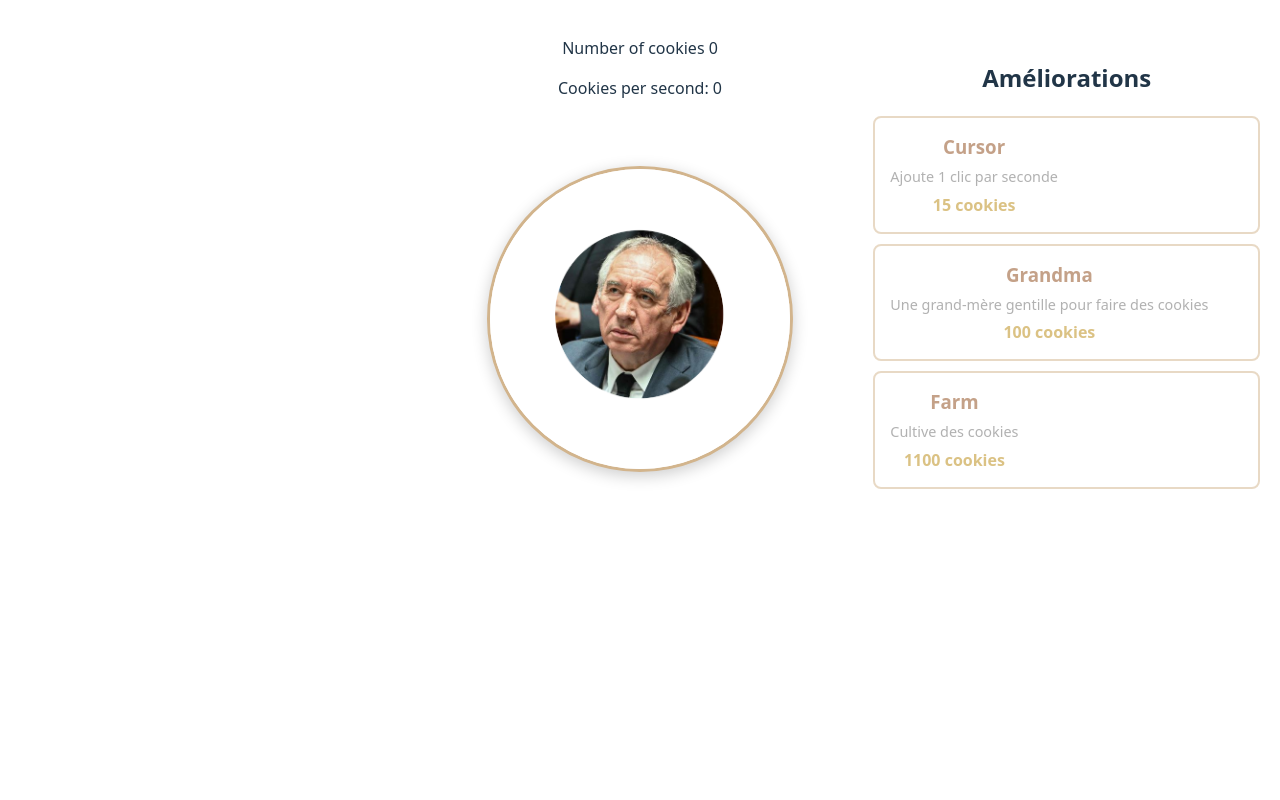
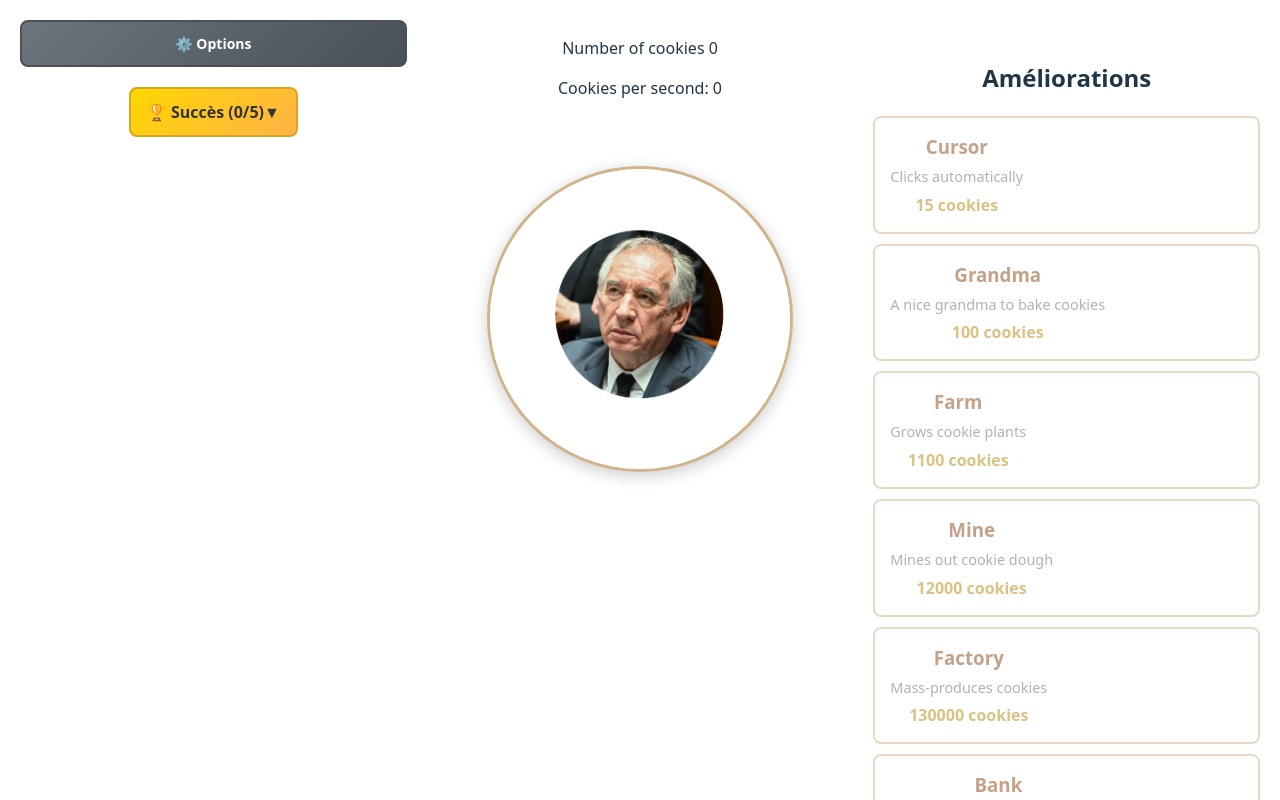
Before and after one commit to GorgorQ/Cookie-Clicker, a Vue app: page / in a window 1280 px wide. Built offline with nearby package versions, Linux system fonts and the light colour scheme.

Commit message:
J'ai fais des trucs

```diff
--- a/src/App.vue
+++ b/src/App.vue
@@ -1,7 +1,8 @@
 <template>
   <div class="container">
     <section class="left">
-      <!-- Contenu à définir -->
+      <Options />
+      <Achievements :cookies="count" :total-clicks="count" :upgrades="[]" />
     </section>
     <section class="center">
       <div class="cookies-stats">
@@ -11,60 +12,26 @@
       <img class="cookie-btn" src="./assets/image.png" @click="count++" alt="Cookie">
     </section>
     <section class="right">
-      <Upgrades :cookies="count" :upgrades="upgrades" @buy-upgrade="buyUpgrade" />
+      <Upgrades :cookies="count" @buy-upgrade="buyUpgrade" @cps-update="updateCps" />
     </section>
   </div>
 </template>
 
 <script setup>
-import { ref, computed, onMounted, onUnmounted } from "vue"
+import { ref, onMounted, onUnmounted } from "vue"
 import Upgrades from "./components/Upgrades.vue"
+import Achievements from "./components/Achievements.vue"
+import Options from "./components/Options.vue"
 
 const count = ref(0)
+const cookiesPerSecond = ref(0)
 
-const upgrades = ref([
-  {
-    id: 1,
-    name: "Cursor",
-    description: "Ajoute 1 clic par seconde",
-    basePrice: 15,
-    price: 15,
-    owned: 0,
-    cps: 1
-  },
-  {
-    id: 2,
-    name: "Grandma",
-    description: "Une grand-mère gentille pour faire des cookies",
-    basePrice: 100,
-    price: 100,
-    owned: 0,
-    cps: 10
-  },
-  {
-    id: 3,
-    name: "Farm",
-    description: "Cultive des cookies",
-    basePrice: 1100,
-    price: 1100,
-    owned: 0,
-    cps: 15
-  }
-])
+const buyUpgrade = (cost) => {
+  count.value -= cost
+}
 
-const cookiesPerSecond = computed(() => {
-  return upgrades.value.reduce((total, upgrade) => {
-    return total + (upgrade.owned * upgrade.cps)
-  }, 0)
-})
-
-const buyUpgrade = (upgradeId) => {
-  const upgrade = upgrades.value.find(u => u.id === upgradeId)
-  if (upgrade && count.value >= upgrade.price) {
-    count.value -= upgrade.price
-    upgrade.owned++
-    upgrade.price = Math.floor(upgrade.basePrice * Math.pow(1.15, upgrade.owned))
-  }
+const updateCps = (newCps) => {
+  cookiesPerSecond.value = newCps
 }
 
 let interval = null
@@ -136,5 +103,13 @@ html, body, #app {
   filter: brightness(0.95);
 }
 
+.right {
+  overflow-y: auto;
+  overflow-x: hidden;
+  max-height: 100vh;
+}
+.right::-webkit-scrollbar {
+  display: none;
+}
 
 </style>
--- /dev/null
+++ b/src/components/Achievements.vue
@@ -0,0 +1,206 @@
+<template>
+  <div class="achievements-container">
+    <button
+      @click="toggleDropdown"
+      class="achievements-btn"
+      :class="{ active: isOpen }"
+    >
+      🏆 Succès ({{ unlockedCount }}/{{ achievements.length }})
+      <span class="arrow" :class="{ rotated: isOpen }">▼</span>
+    </button>
+
+    <div v-if="isOpen" class="achievements-dropdown">
+      <div class="achievements-list">
+        <div
+          v-for="achievement in achievements"
+          :key="achievement.id"
+          class="achievement-item"
+          :class="{ unlocked: achievement.unlocked }"
+        >
+          <div class="achievement-icon">{{ achievement.icon }}</div>
+          <div class="achievement-info">
+            <h4>{{ achievement.name }}</h4>
+            <p>{{ achievement.description }}</p>
+            <span v-if="achievement.unlocked" class="unlocked-text">✅ Débloqué</span>
+            <span v-else class="locked-text">🔒 Verrouillé</span>
+          </div>
+        </div>
+      </div>
+    </div>
+  </div>
+</template>
+
+<script setup>
+import { ref, computed } from 'vue'
+
+const props = defineProps(['cookies', 'totalClicks', 'upgrades'])
+
+const isOpen = ref(false)
+
+const achievements = ref([
+  {
+    id: 1,
+    name: "Premier Cookie",
+    description: "Cliquer 1 fois",
+    icon: "🍪",
+    unlocked: false,
+    condition: () => props.totalClicks >= 1
+  },
+  {
+    id: 2,
+    name: "Cliqueur Novice",
+    description: "Cliquer 100 fois",
+    icon: "👆",
+    unlocked: false,
+    condition: () => props.totalClicks >= 100
+  },
+  {
+    id: 3,
+    name: "Millionnaire",
+    description: "Avoir 1,000,000 cookies",
+    icon: "💰",
+    unlocked: false,
+    condition: () => props.cookies >= 1000000
+  },
+  {
+    id: 4,
+    name: "Grand-mère Adoptée",
+    description: "Acheter 1 Grand-mère",
+    icon: "👵",
+    unlocked: false,
+    condition: () => props.upgrades?.find(u => u.name === "Grandma")?.owned >= 1
+  },
+  {
+    id: 5,
+    name: "Industriel",
+    description: "Acheter 10 améliorations",
+    icon: "🏭",
+    unlocked: false,
+    condition: () => props.upgrades?.reduce((total, u) => total + u.owned, 0) >= 10
+  }
+])
+
+const unlockedCount = computed(() => {
+  // Vérifier les conditions et débloquer les succès
+  achievements.value.forEach(achievement => {
+    if (!achievement.unlocked && achievement.condition()) {
+      achievement.unlocked = true
+    }
+  })
+
+  return achievements.value.filter(a => a.unlocked).length
+})
+
+const toggleDropdown = () => {
+  isOpen.value = !isOpen.value
+}
+</script>
+
+<style scoped>
+.achievements-container {
+  position: relative;
+  margin-bottom: 20px;
+}
+
+.achievements-btn {
+  width: 100%;
+  padding: 12px 16px;
+  background: linear-gradient(135deg, #ffd700, #ffb347);
+  border: 2px solid #daa520;
+  border-radius: 8px;
+  color: #333;
+  font-weight: bold;
+  cursor: pointer;
+  display: flex;
+  justify-content: space-between;
+  align-items: center;
+  transition: all 0.3s ease;
+}
+
+.achievements-btn:hover {
+  background: linear-gradient(135deg, #ffed4e, #ffc974);
+  transform: translateY(-2px);
+  box-shadow: 0 4px 12px rgba(255, 215, 0, 0.3);
+}
+
+.achievements-btn.active {
+  background: linear-gradient(135deg, #ffb347, #ffd700);
+}
+
+.arrow {
+  transition: transform 0.3s ease;
+}
+
+.arrow.rotated {
+  transform: rotate(180deg);
+}
+
+.achievements-dropdown {
+  position: absolute;
+  top: 100%;
+  left: 0;
+  right: 0;
+  background: white;
+  border: 2px solid #daa520;
+  border-top: none;
+  border-radius: 0 0 8px 8px;
+  max-height: 300px;
+  overflow-y: auto;
+  z-index: 1000;
+  box-shadow: 0 4px 12px rgba(0, 0, 0, 0.2);
+}
+.achievements-dropdown::-webkit-scrollbar {
+  display: none;
+}
+
+.achievements-list {
+  padding: 10px;
+}
+
+.achievement-item {
+  display: flex;
+  align-items: center;
+  padding: 10px;
+  border-radius: 6px;
+  margin-bottom: 8px;
+  background: #f5f5f5;
+  opacity: 0.6;
+  transition: all 0.3s ease;
+}
+
+.achievement-item.unlocked {
+  background: linear-gradient(135deg, #e8f5e8, #d4edda);
+  opacity: 1;
+  border: 1px solid #28a745;
+}
+
+.achievement-icon {
+  font-size: 24px;
+  margin-right: 12px;
+  width: 40px;
+  text-align: center;
+}
+
+.achievement-info h4 {
+  margin: 0 0 4px 0;
+  color: #333;
+  font-size: 14px;
+}
+
+.achievement-info p {
+  margin: 0 0 4px 0;
+  color: #666;
+  font-size: 12px;
+}
+
+.unlocked-text {
+  color: #28a745;
+  font-size: 11px;
+  font-weight: bold;
+}
+
+.locked-text {
+  color: #6c757d;
+  font-size: 11px;
+}
+</style>
--- /dev/null
+++ b/src/components/Options.vue
@@ -0,0 +1,48 @@
+<template>
+  <div class="options-container">
+    <button class="options-btn" @click="handleClick">
+      ⚙️ Options
+    </button>
+  </div>
+</template>
+
+<script setup>
+const handleClick = () => {
+  console.log("Options clicked - no functionality yet")
+}
+</script>
+
+<style scoped>
+.options-container {
+  width: 100%;
+  margin-bottom: 20px;
+}
+
+.options-btn {
+  width: 100%;
+  padding: 12px 16px;
+  background: linear-gradient(135deg, #6c757d, #495057);
+  border: 2px solid #495057;
+  border-radius: 8px;
+  color: white;
+  font-weight: bold;
+  cursor: pointer;
+  display: flex;
+  justify-content: center;
+  align-items: center;
+  gap: 8px;
+  transition: all 0.3s ease;
+  font-size: 14px;
+}
+
+.options-btn:hover {
+  background: linear-gradient(135deg, #5a6268, #343a40);
+  transform: translateY(-2px);
+  box-shadow: 0 4px 12px rgba(108, 117, 125, 0.3);
+}
+
+.options-btn:active {
+  transform: translateY(0);
+  box-shadow: 0 2px 6px rgba(108, 117, 125, 0.2);
+}
+</style>
--- a/src/components/Upgrades.vue
+++ b/src/components/Upgrades.vue
@@ -10,27 +10,131 @@
         :price="upgrade.price"
         :owned="upgrade.owned"
         :canAfford="cookies >= upgrade.price"
-        @buy="$emit('buy-upgrade', upgrade.id)"
+        @buy="buyUpgrade(upgrade.id)"
       />
     </div>
   </div>
 </template>
 
 <script setup>
+import { ref, computed, watch } from "vue"
 import UpgradeItem from './UpgradeItem.vue'
 
-defineProps({
-  cookies: {
-    type: Number,
-    default: 0
+const props = defineProps(['cookies'])
+const emit = defineEmits(['buy-upgrade', 'cps-update'])
+
+const upgrades = ref([
+  {
+    id: 1,
+    name: "Cursor",
+    description: "Clicks automatically",
+    basePrice: 15,
+    price: 15,
+    owned: 0,
+    cps: 1
   },
-  upgrades: {
-    type: Array,
-    default: () => []
+  {
+    id: 2,
+    name: "Grandma",
+    description: "A nice grandma to bake cookies",
+    basePrice: 100,
+    price: 100,
+    owned: 0,
+    cps: 3
+  },
+  {
+    id: 3,
+    name: "Farm",
+    description: "Grows cookie plants",
+    basePrice: 1100,
+    price: 1100,
+    owned: 0,
+    cps: 8
+  },
+  {
+    id: 4,
+    name: "Mine",
+    description: "Mines out cookie dough",
+    basePrice: 12000,
+    price: 12000,
+    owned: 0,
+    cps: 47
+  },
+  {
+    id: 5,
+    name: "Factory",
+    description: "Mass-produces cookies",
+    basePrice: 130000,
+    price: 130000,
+    owned: 0,
+    cps: 260
+  },
+  {
+    id: 6,
+    name: "Bank",
+    description: "Generates cookies from interest",
+    basePrice: 1400000,
+    price: 1400000,
+    owned: 0,
+    cps: 1400
+  },
+  {
+    id: 7,
+    name: "Temple",
+    description: "Full of precious, ancient chocolate",
+    basePrice: 20000000,
+    price: 20000000,
+    owned: 0,
+    cps: 7800
+  },
+  {
+    id: 8,
+    name: "Wizard Tower",
+    description: "Summons cookies with magic spells",
+    basePrice: 330000000,
+    price: 330000000,
+    owned: 0,
+    cps: 44000
+  },
+  {
+    id: 9,
+    name: "Shipment",
+    description: "Brings in fresh cookies from the cookie planet",
+    basePrice: 5100000000,
+    price: 5100000000,
+    owned: 0,
+    cps: 260000
+  },
+  {
+    id: 10,
+    name: "Alchemy Lab",
+    description: "Turns gold into cookies!",
+    basePrice: 75000000000,
+    price: 75000000000,
+    owned: 0,
+    cps: 1600000
   }
+])
+
+const cookiesPerSecond = computed(() => {
+  return upgrades.value.reduce((total, upgrade) => {
+    return total + (upgrade.owned * upgrade.cps)
+  }, 0)
 })
 
-defineEmits(['buy-upgrade'])
+// Émet le CPS chaque fois qu'il change
+watch(cookiesPerSecond, (newCps) => {
+  emit('cps-update', newCps)
+}, { immediate: true })
+
+const buyUpgrade = (upgradeId) => {
+  const upgrade = upgrades.value.find(u => u.id === upgradeId)
+  if (upgrade && props.cookies >= upgrade.price) {
+    emit('buy-upgrade', upgrade.price)
+    upgrade.owned++
+    upgrade.price = Math.floor(upgrade.basePrice * Math.pow(1.15, upgrade.owned))
+  }
+}
 </script>
 
 <style scoped>
@@ -45,24 +149,3 @@ defineEmits(['buy-upgrade'])
   gap: 10px;
 }
 </style>
-    id: 3,
-    name: "Farm",
-    description: "Cultive des cookies",
-    price: 1100,
-    owned: 0
-  }
-])
-
-
-<style scoped>
-.upgrades-container {
-  width: 100%;
-  padding: 20px;
-}
-
-.upgrades-list {
-  display: flex;
-  flex-direction: column;
-  gap: 10px;
-}
-</style>
```
Also changed, not shown: src/components/Connection.vue (added).
